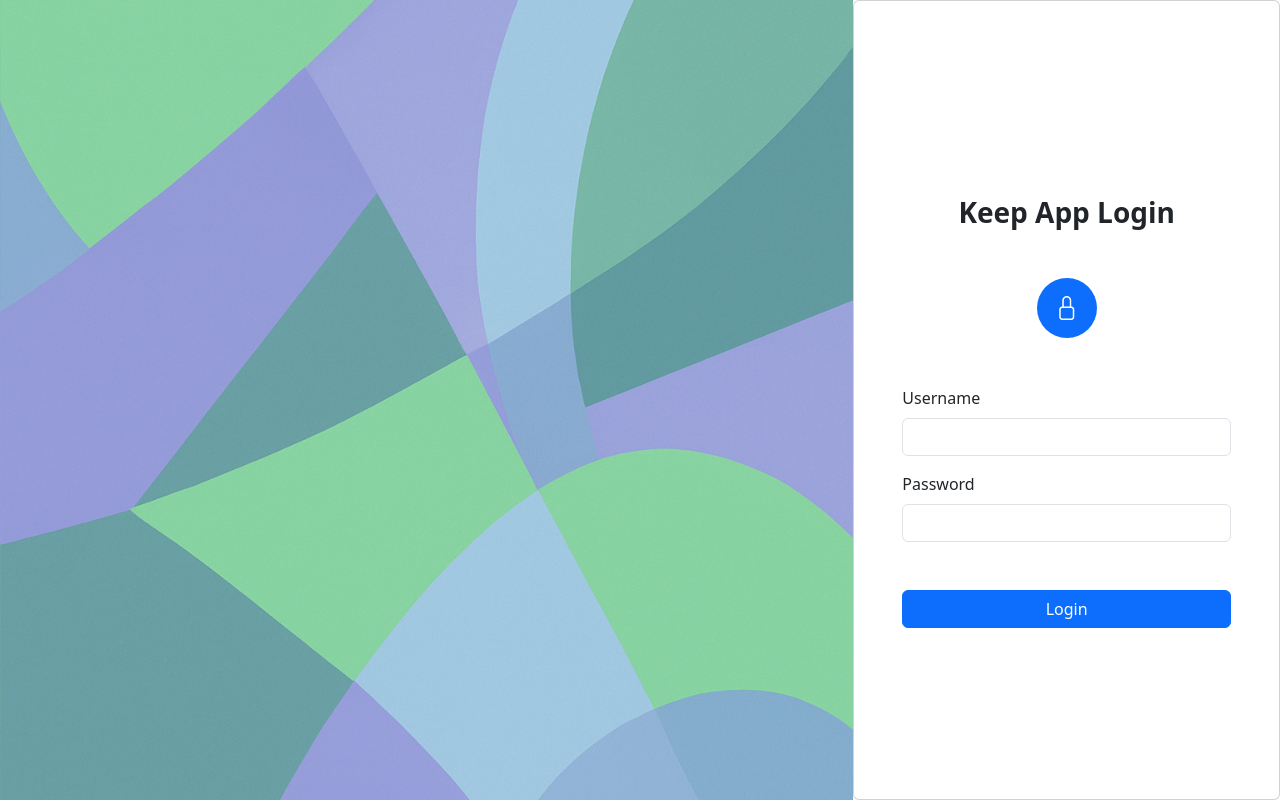
After one commit to orma5/household, a Django app: page /login/ in a window 1280 px wide. The commit adds this page. Run offline with Django 5.2, Linux system fonts and the light colour scheme.

Commit message:
add login and logout

```diff
--- a/core/urls.py
+++ b/core/urls.py
@@ -1,8 +1,15 @@
 from django.contrib import admin
 from django.urls import path, include
+from django.contrib.auth import views as auth_views
 
 urlpatterns = [
     path("admin/", admin.site.urls),
     path("", include("common.urls")),
     path("upkeep/", include("upkeep.urls")),
+    path(
+        "login/",
+        auth_views.LoginView.as_view(template_name="login.html"),
+        name="login",
+    ),
+    path("logout/", auth_views.LogoutView.as_view(next_page="/login/"), name="logout"),
 ]
--- a/templates/base.html
+++ b/templates/base.html
@@ -29,7 +29,7 @@
       <!-- Right Side Content -->
       <div class="flex-grow-1 d-flex flex-column">
         <!-- Topbar -->
-        <div class="d-none d-sm-flex justify-content-between align-items-center px-4 py-3">
+        <div class="d-none d-sm-flex justify-content-between align-items-center px-4 py-2">
           <!-- Page Title -->
           <h5 class="mb-0">
             {% block page_title %}
@@ -51,8 +51,8 @@
           <button class="btn text-dark" type="button" data-bs-toggle="modal" data-bs-target="#mobileSidebar"><i class="bi bi-list fs-3"></i></button>
         </div>
 
-        <!-- Main Content -->
-        <div class="p-4">
+        <!-- Main Content Area -->
+        <div class="flex-grow-1 p-4" style="background-color: #efefef;">
           {% block content %}
 
           {% endblock %}
--- /dev/null
+++ b/templates/login.html
@@ -0,0 +1,58 @@
+{% load static %}
+<!DOCTYPE html>
+<html lang="en">
+  <head>
+    <meta charset="UTF-8" />
+    <title>Login</title>
+
+    <!-- Bootstrap CSS -->
+    <link href="https://cdn.jsdelivr.net/npm/bootstrap@5.3.7/dist/css/bootstrap.min.css" rel="stylesheet" />
+    <!-- Bootstrap Icons -->
+    <link href="https://cdn.jsdelivr.net/npm/bootstrap-icons@1.10.5/font/bootstrap-icons.css" rel="stylesheet" />
+  </head>
+  <body style="margin: 0; padding: 0;">
+    <div class="d-flex vh-100">
+      <!-- Background Image Section -->
+      <!-- Background Image Section: hidden on mobile, shown on md+ -->
+      <div class="d-none d-md-block" style="flex: 2; background-image: url('{% static 'img/login-bg.png' %}'); background-size: cover; background-position: center;"></div>
+
+      <!-- Login Form Section -->
+      <!-- Right container fills height -->
+      <div class="d-flex flex-column vh-100" style="flex: 1;">
+        <!-- Form fills entire height and width -->
+        <form method="post" class="card p-5 d-flex flex-column justify-content-center flex-grow-1 w-100">
+          {% csrf_token %}
+          {% if form.errors %}
+            <div class="alert alert-danger text-center">
+              {% if form.non_field_errors %}
+                <ul class="errorlist nonfield">
+                  {% for error in form.non_field_errors %}
+                    <li>{{ error }}</li>
+                  {% endfor %}
+                </ul>
+              {% else %}
+                <p>Something went wrong when trying to login</p>
+              {% endif %}
+            </div>
+          {% endif %}
+          <h3 class="mt-4 mb-5 fw-bold text-dark text-center">Keep App Login</h3>
+          <div class="mb-5 d-flex justify-content-center align-items-center rounded-circle bg-primary mx-auto" style="width: 60px; height: 60px;">
+            <i class="bi bi-lock text-white fs-4"></i>
+          </div>
+          <div class="mb-3 w-100">
+            <label for="username" class="form-label">Username</label>
+            <input type="text" class="form-control" id="username" name="username" required />
+          </div>
+          <div class="mb-5 w-100">
+            <label for="password" class="form-label">Password</label>
+            <input type="password" class="form-control" id="password" name="password" required />
+          </div>
+          <button type="submit" class="btn btn-primary w-100">Login</button>
+        </form>
+      </div>
+    </div>
+
+    <!-- Bootstrap JS -->
+    <script src="https://cdn.jsdelivr.net/npm/bootstrap@5.3.7/dist/js/bootstrap.bundle.min.js"></script>
+  </body>
+</html>
```
Also changed, not shown: templates/components/_sidebar.html (+7 -4 lines), static/img/login-bg.png (added).
